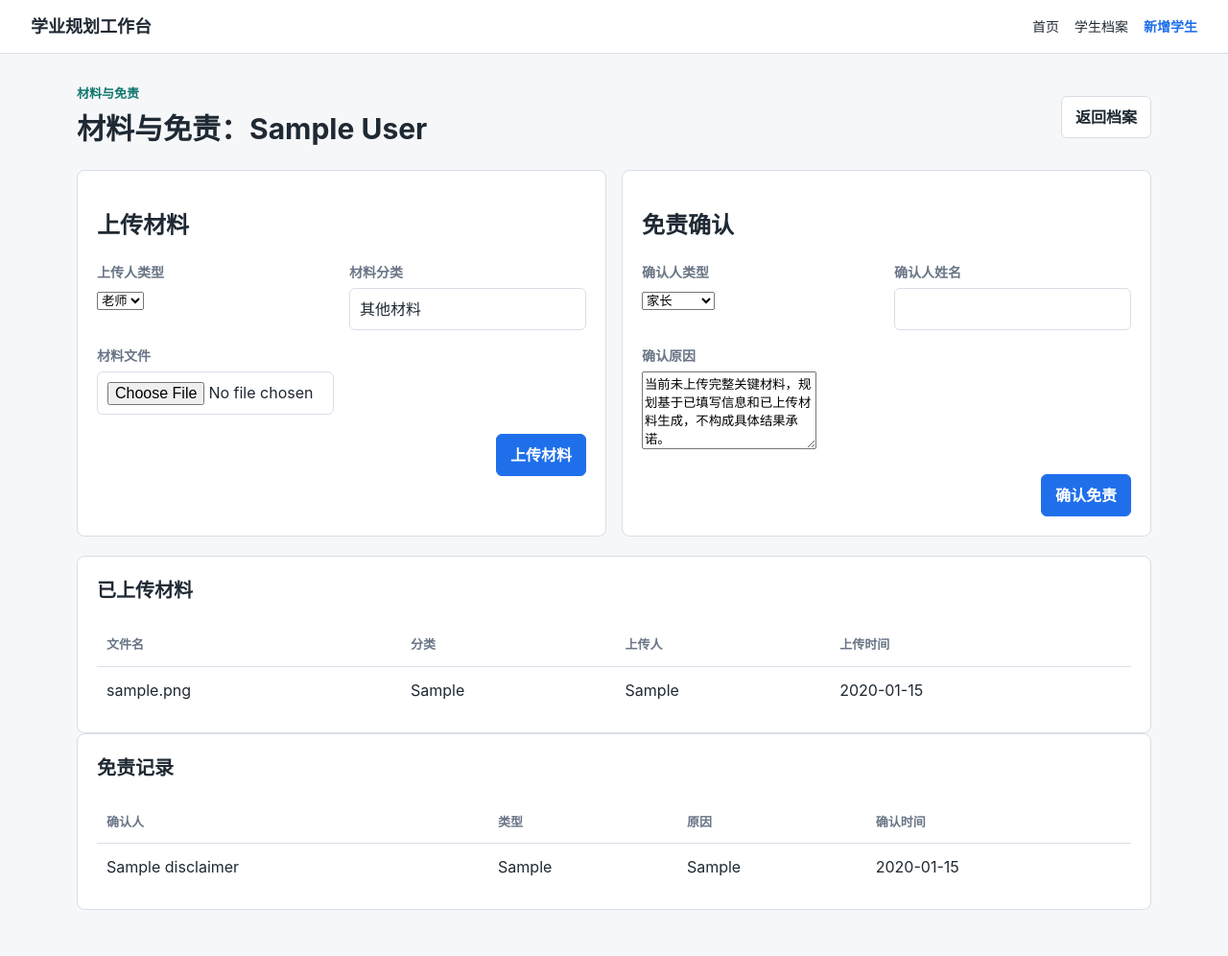
After one commit to yudehai888666-del/fxb-xyqzqgh, a Flask app: page /students/1/materials in a window 1280 px wide. The commit adds this page. Shown: the whole page at 96% size. Run offline with Flask 3, Linux system fonts and the light colour scheme; tables that the repository leaves empty hold one stand-in row (values such as "Sample post").

Commit message:
feat: add materials and disclaimer workflow

```diff
--- a/app/repositories.py
+++ b/app/repositories.py
@@ -251,3 +251,68 @@ def get_parent_questionnaire(student_id):
         """,
         (student_id,),
     ).fetchone()
+
+
+def create_material(student_id, data):
+    db = get_db()
+    cursor = db.execute(
+        """
+        INSERT INTO materials (
+            student_id, uploader_type, original_filename, stored_filename, category
+        )
+        VALUES (?, ?, ?, ?, ?)
+        """,
+        (
+            student_id,
+            data["uploader_type"],
+            data["original_filename"],
+            data["stored_filename"],
+            data.get("category", "其他材料"),
+        ),
+    )
+    db.commit()
+    return cursor.lastrowid
+
+
+def list_materials(student_id):
+    return get_db().execute(
+        """
+        SELECT *
+        FROM materials
+        WHERE student_id = ?
+        ORDER BY uploaded_at DESC, id DESC
+        """,
+        (student_id,),
+    ).fetchall()
+
+
+def confirm_disclaimer(student_id, data):
+    db = get_db()
+    cursor = db.execute(
+        """
+        INSERT INTO disclaimers (
+            student_id, signer_type, signer_name, reason
+        )
+        VALUES (?, ?, ?, ?)
+        """,
+        (
+            student_id,
+            data["signer_type"],
+            data["signer_name"],
+            data["reason"],
+        ),
+    )
+    db.commit()
+    return cursor.lastrowid
+
+
+def list_disclaimers(student_id):
+    return get_db().execute(
+        """
+        SELECT *
+        FROM disclaimers
+        WHERE student_id = ?
+        ORDER BY confirmed_at DESC, id DESC
+        """,
+        (student_id,),
+    ).fetchall()
--- a/app/routes/questionnaires.py
+++ b/app/routes/questionnaires.py
@@ -1,6 +1,7 @@
 from flask import Blueprint, abort, redirect, render_template, request, url_for
 
 from app import repositories
+from app.services.uploads import save_upload
 
 questionnaires_bp = Blueprint("questionnaires", __name__, url_prefix="/students/<int:student_id>")
 
@@ -44,3 +45,47 @@ def parent_questionnaire(student_id):
         questionnaire=questionnaire,
         parent_contact=parent_contact,
     )
+
+
+@questionnaires_bp.route("/materials", methods=("GET", "POST"))
+def materials(student_id):
+    student = require_student(student_id)
+    error = None
+
+    if request.method == "POST":
+        action = request.form.get("action")
+        if action == "upload":
+            material = request.files.get("material")
+            if material and material.filename:
+                try:
+                    stored_filename = save_upload(student_id, material)
+                except ValueError as exc:
+                    error = str(exc)
+                else:
+                    repositories.create_material(
+                        student_id,
+                        {
+                            "uploader_type": request.form.get("uploader_type", ""),
+                            "category": request.form.get("category", "其他材料"),
+                            "original_filename": material.filename,
+                            "stored_filename": stored_filename,
+                        },
+                    )
+        elif action == "disclaimer":
+            repositories.confirm_disclaimer(
+                student_id,
+                {
+                    "signer_type": request.form.get("signer_type", ""),
+                    "signer_name": request.form.get("signer_name", ""),
+                    "reason": request.form.get("reason", ""),
+                },
+            )
+            return redirect(url_for("questionnaires.materials", student_id=student_id))
+
+    return render_template(
+        "questionnaires/materials.html",
+        student=student,
+        materials=repositories.list_materials(student_id),
+        disclaimers=repositories.list_disclaimers(student_id),
+        error=error,
+    )
--- /dev/null
+++ b/app/services/uploads.py
@@ -0,0 +1,28 @@
+from uuid import uuid4
+
+from flask import current_app
+from werkzeug.utils import secure_filename
+
+
+ALLOWED_EXTENSIONS = {
+    ".pdf",
+    ".doc",
+    ".docx",
+    ".xls",
+    ".xlsx",
+    ".png",
+    ".jpg",
+    ".jpeg",
+    ".txt",
+}
+
+
+def save_upload(student_id, file_storage):
+    safe_original = secure_filename(file_storage.filename)
+    suffix = f".{safe_original.rsplit('.', 1)[-1].lower()}" if "." in safe_original else ""
+    if suffix not in ALLOWED_EXTENSIONS:
+        raise ValueError("不支持的文件类型")
+
+    stored_name = f"student-{student_id}-{uuid4().hex}-{safe_original}"
+    file_storage.save(current_app.config["UPLOAD_DIR"] / stored_name)
+    return stored_name
--- /dev/null
+++ b/app/templates/questionnaires/materials.html
@@ -0,0 +1,137 @@
+{% extends "base.html" %}
+
+{% block title %}材料与免责：{{ student.name }} - 学业规划工作台{% endblock %}
+
+{% block content %}
+  <section class="page-heading">
+    <div>
+      <p class="eyebrow">材料与免责</p>
+      <h1>材料与免责：{{ student.name }}</h1>
+    </div>
+    <a class="button secondary" href="{{ url_for('students.detail', student_id=student.id) }}">返回档案</a>
+  </section>
+
+  {% if error %}
+    <section class="panel">
+      <p class="empty">{{ error }}</p>
+    </section>
+  {% endif %}
+
+  <section class="detail-grid">
+    <form class="form-panel" method="post" enctype="multipart/form-data">
+      <input type="hidden" name="action" value="upload">
+      <h2>上传材料</h2>
+      <div class="form-grid">
+        <label>
+          <span>上传人类型</span>
+          <select name="uploader_type" required>
+            <option value="老师">老师</option>
+            <option value="学生">学生</option>
+            <option value="家长">家长</option>
+          </select>
+        </label>
+        <label>
+          <span>材料分类</span>
+          <input name="category" value="其他材料">
+        </label>
+        <label>
+          <span>材料文件</span>
+          <input name="material" type="file" required>
+        </label>
+      </div>
+      <div class="form-actions">
+        <button class="button" type="submit">上传材料</button>
+      </div>
+    </form>
+
+    <form class="form-panel" method="post">
+      <input type="hidden" name="action" value="disclaimer">
+      <h2>免责确认</h2>
+      <div class="form-grid">
+        <label>
+          <span>确认人类型</span>
+          <select name="signer_type" required>
+            <option value="家长">家长</option>
+            <option value="学生">学生</option>
+            <option value="老师代录">老师代录</option>
+          </select>
+        </label>
+        <label>
+          <span>确认人姓名</span>
+          <input name="signer_name" required>
+        </label>
+        <label>
+          <span>确认原因</span>
+          <textarea name="reason" rows="5" required>当前未上传完整关键材料，规划基于已填写信息和已上传材料生成，不构成具体结果承诺。</textarea>
+        </label>
+      </div>
+      <div class="form-actions">
+        <button class="button" type="submit">确认免责</button>
+      </div>
+    </form>
+  </section>
+
+  <section class="panel">
+    <div class="panel-header">
+      <h2>已上传材料</h2>
+    </div>
+    {% if materials %}
+      <div class="table-wrap">
+        <table>
+          <thead>
+            <tr>
+              <th>文件名</th>
+              <th>分类</th>
+              <th>上传人</th>
+              <th>上传时间</th>
+            </tr>
+          </thead>
+          <tbody>
+            {% for material in materials %}
+              <tr>
+                <td>{{ material["original_filename"] }}</td>
+                <td>{{ material["category"] }}</td>
+                <td>{{ material["uploader_type"] }}</td>
+                <td>{{ material["uploaded_at"] }}</td>
+              </tr>
+            {% endfor %}
+          </tbody>
+        </table>
+      </div>
+    {% else %}
+      <p class="empty">暂无上传材料。</p>
+    {% endif %}
+  </section>
+
+  <section class="panel">
+    <div class="panel-header">
+      <h2>免责记录</h2>
+    </div>
+    {% if disclaimers %}
+      <div class="table-wrap">
+        <table>
+          <thead>
+            <tr>
+              <th>确认人</th>
+              <th>类型</th>
+              <th>原因</th>
+              <th>确认时间</th>
+            </tr>
+          </thead>
+          <tbody>
+            {% for disclaimer in disclaimers %}
+              <tr>
+                <td>{{ disclaimer["signer_name"] }}</td>
+                <td>{{ disclaimer["signer_type"] }}</td>
+                <td>{{ disclaimer["reason"] }}</td>
+                <td>{{ disclaimer["confirmed_at"] }}</td>
+              </tr>
+            {% endfor %}
+          </tbody>
+        </table>
+      </div>
+    {% else %}
+      <p class="empty">暂无免责记录。</p>
+    {% endif %}
+  </section>
+{% endblock %}
--- a/app/templates/students/detail.html
+++ b/app/templates/students/detail.html
@@ -34,6 +34,7 @@
       <div class="action-list">
         <a class="button" href="{{ url_for('questionnaires.parent_questionnaire', student_id=student.id) }}">家长问卷</a>
         <a class="button" href="{{ url_for('questionnaires.student_questionnaire', student_id=student.id) }}">学生问卷</a>
+        <a class="button" href="{{ url_for('questionnaires.materials', student_id=student.id) }}">材料与免责</a>
         <span class="button disabled">教师沟通纪要</span>
       </div>
     </aside>
```
Also changed, not shown: tests/test_uploads_and_disclaimer.py (added, +86 -0 lines), app/services/__init__.py (added).
